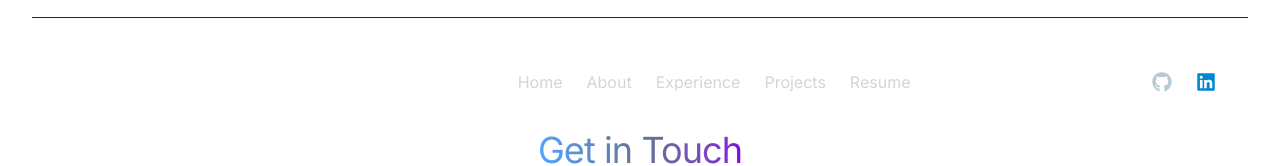
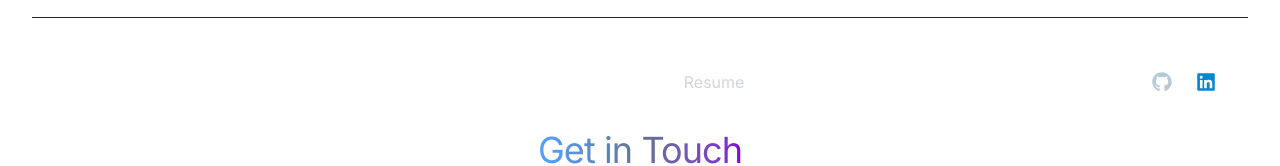
Before and after one commit to Simohjc/OnlineResume, a React (Vite) app: page / in a window 1280 px wide. Shown: the part 4279-4445 px from the top of the page. Built offline with nearby package versions, Linux system fonts and the light colour scheme.

Commit message:
Update Contact.jsx
remove the contact navbar just keep the resume <a>

```diff
--- a/src/components/Contact.jsx
+++ b/src/components/Contact.jsx
@@ -45,26 +45,6 @@ const Contact = () => {
                       transition={{ type: "tween", duration: 4 }}
         >
           <ul className="flex flex-wrap justify-center gap-4 md:gap-6">
-            <li>
-              <a href="#" className="text-gray-300 hover:text-white hover:underline transition-colors">
-                Home
-              </a>
-            </li>
-            <li>
-              <a href="#" className="text-gray-300 hover:text-white hover:underline transition-colors">
-                About
-              </a>
-            </li>
-            <li>
-              <a href="#" className="text-gray-300 hover:text-white hover:underline transition-colors">
-                Experience
-              </a>
-            </li>
-            <li>
-              <a href="#" className="text-gray-300 hover:text-white hover:underline transition-colors">
-                Projects
-              </a>
-            </li>
             <li>
               <a
                 href={myResume}
```
